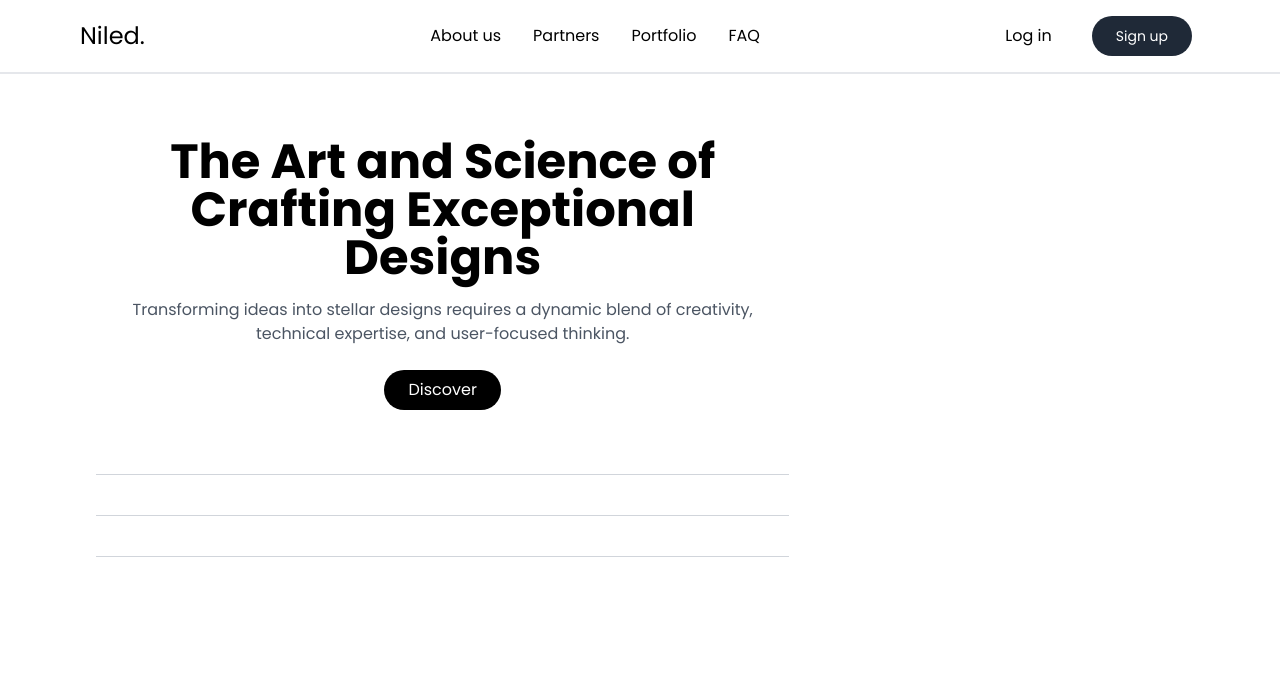
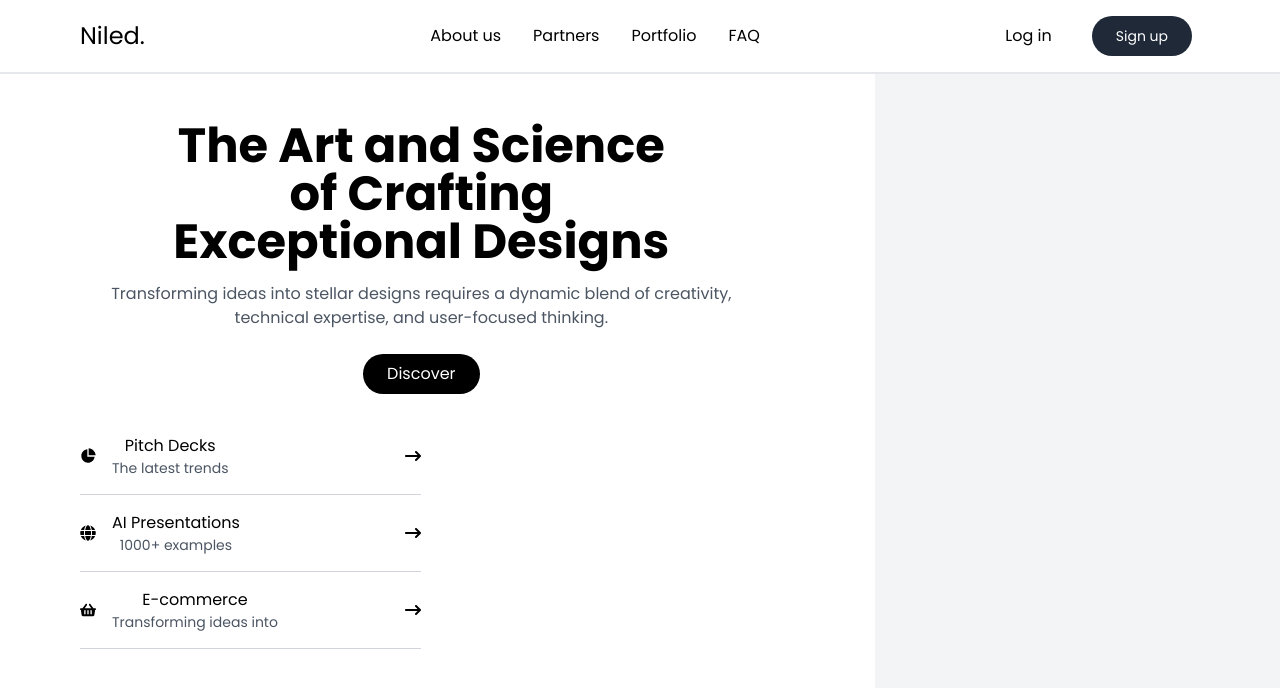
Before and after one commit to Amos-Bista/internproject, a React (Create React App) app: page / in a window 1280 px wide. Shown: the top 688 px of the page. Built offline with nearby package versions, Linux system fonts and the light colour scheme.

Commit message:
main content done

```diff
--- a/src/components/Content.jsx
+++ b/src/components/Content.jsx
@@ -1,37 +1,34 @@
 import React from 'react'
 import Services from './Services'
 import { RiPieChart2Fill } from "react-icons/ri";
+import { FaGlobe } from "react-icons/fa";
+import { FaShoppingBasket } from "react-icons/fa";
 
 const Content = () => {
   return (
-    <main className='flex items-center justify-center p-8'>
-         <div className="grid grid-cols-1 md:grid-cols-3 gap-8 max-w-6xl">
-            <div className='md:col-span-2 bg-white p-8'>
-                <h1 className='text-5xl font-bold mb-4'>The Art and Science of Crafting Exceptional Designs</h1>
+    <main className='flex items-center justify-center'>
+         <div className="grid grid-cols-1 md:grid-cols-3 gap-8 max-w-8xl">
+            <div className='md:col-span-2 bg-white px-20 py-12'>
+                <h1 className='text-5xl font-bold mb-4'>The Art and Science <br/> of Crafting <br/>Exceptional Designs</h1>
                 <p className='text-gray-600 mb-6'>Transforming ideas into stellar designs requires a dynamic blend of creativity, technical expertise, and user-focused thinking. </p>
                 <button className='bg-black text-white rounded-full py-2 px-6'>Discover</button>
 
-                {/* <div className='space-y-4'>
-                    <div className='flex items-center'>
-                    <RiPieChart2Fill />
-                    <div>
-                        <h3 className='px-4 mt-6'>Pitch Decks</h3>
-                        <p className='text-gray-500 text-sm mr-2'>The latest trends</p>
+                <div className='mt-10 space-y-4'>
+                    <Services icon={<RiPieChart2Fill />}
+                     title='Pitch Decks' description='The latest trends'/>
+                    <Services icon={< FaGlobe/>}
+                     title="AI Presentations" description="1000+ examples" />
+                    <Services icon={<FaShoppingBasket/>}
+                     title="E-commerce" description="Transforming ideas into" />
+                </div>
+            </div>
+
+            <div className='flex flex-col justify-center items-center bg-gray-100 h-full w-full'>
+                <div className='relative w-full h-full'>
                     </div>
-
-                    </div>
-
-                </div> */}
-                <div className='mt-12 space-y-6'>
-                    <Services title='Pitch Decks' description='The latest trends'/>
-                    <Services title="AI Presentations" description="1000+ examples" />
-                    <Services title="E-commerce" description="Transforming ideas into steller designs" />
-                </div>
 
             </div>
         </div>
-
-
 
     </main>
   )
--- a/src/components/Services.jsx
+++ b/src/components/Services.jsx
@@ -1,12 +1,17 @@
 import React from 'react'
-import { RiPieChart2Fill } from "react-icons/ri";
+import { FaArrowRightLong } from "react-icons/fa6";
 
-const Services = ({title, descriptions}) => {
+const Services = ({icon, title, description}) => {
   return (
-    <div className="flex items-center justify-between border-b border-gray-300 pb-4">
-        <div>
-
+    <div className="flex items-center justify-between border-b border-gray-300 pb-4 w-6/12">
+        <div className='flex items-center space-x-4'>
+          <span>{icon}</span>
+          <div>
+        <h3>{title}</h3>
+        <p className='text-sm text-gray-600'>{description}</p>
         </div>
+        </div>
+        <span>< FaArrowRightLong/></span>
 
     </div>
   )
```
